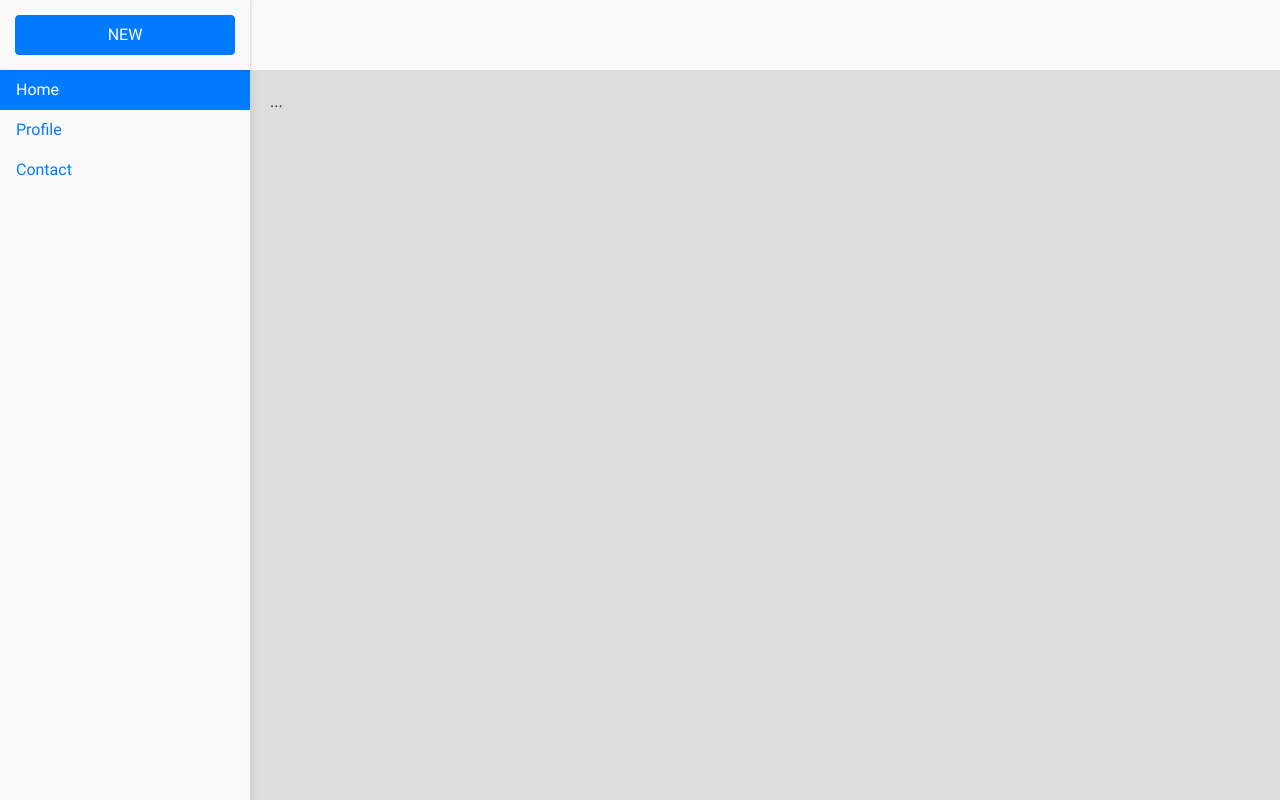
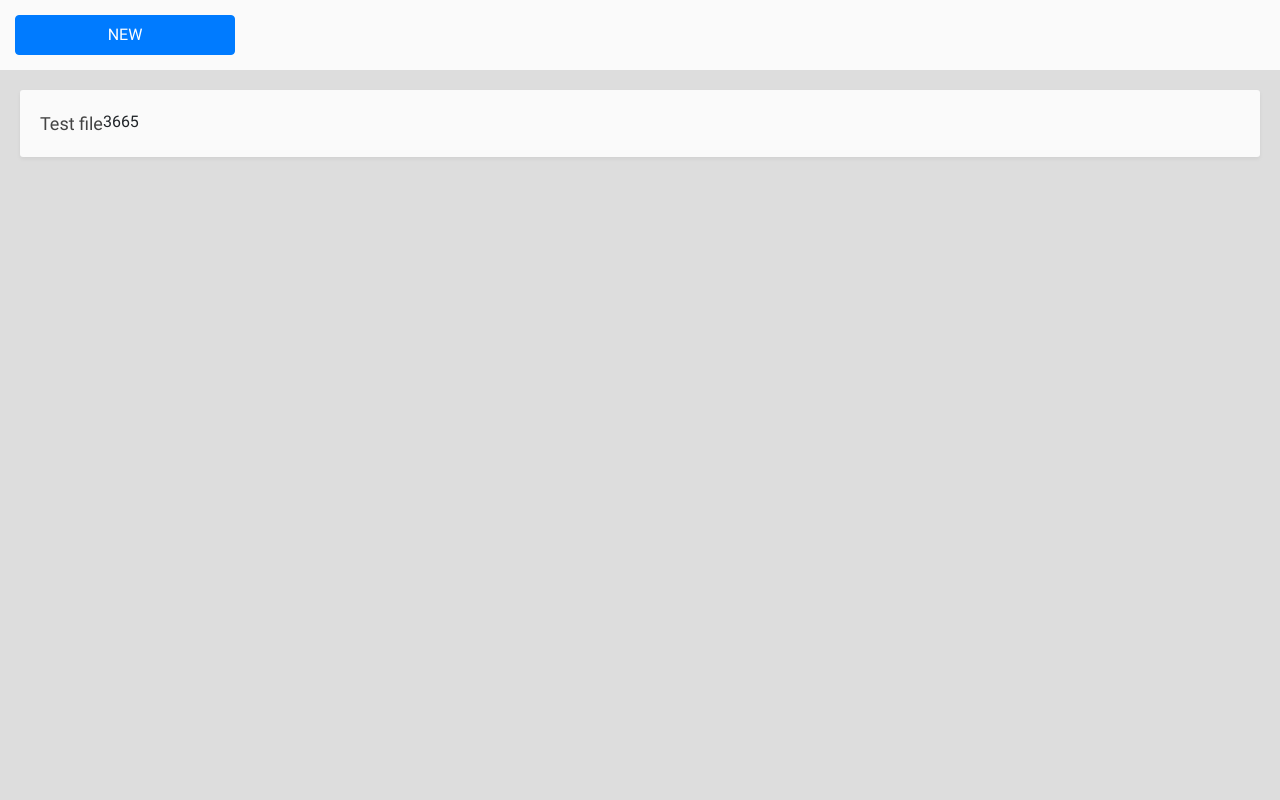
Before and after one commit to paulberry96/AddressValidation, an Electron app: page index.html in a window 1280 px wide. Drawn offline with nearby package versions, Linux system fonts and the light colour scheme.

Commit message:
Re-arranging Interface

```diff
--- a/index.html
+++ b/index.html
@@ -10,25 +10,6 @@
   <body>
 
     <div class="page">
-
-      <div class="sidebar">
-
-        <!-- START File Tabs -->
-        <ul class="nav nav-pills flex-column" id="fileTabList" role="tablist" aria-orientation="vertical">
-          <li class="nav-item">
-            <a class="nav-link active" id="home-tab" data-toggle="tab" href="#home" role="tab" aria-controls="home" aria-selected="true">Home</a>
-          </li>
-          <li class="nav-item">
-            <a class="nav-link" id="profile-tab" data-toggle="tab" href="#profile" role="tab" aria-controls="profile" aria-selected="false">Profile</a>
-          </li>
-          <li class="nav-item">
-            <a class="nav-link" id="contact-tab" data-toggle="tab" href="#contact" role="tab" aria-controls="contact" aria-selected="false">Contact</a>
-          </li>
-        </ul>
-        <!-- END File Tabs -->
-
-      </div>
-
       <div class="header">
 
         <!-- START Header Controls -->
@@ -41,14 +22,14 @@
       </div>
 
       <div class="content">
-
-        <!-- START File Tab Content -->
-        <div class="tab-content" id="fileTabContent">
-          <div class="tab-pane fade show active" id="home" role="tabpanel" aria-labelledby="home-tab">...</div>
-          <div class="tab-pane fade" id="profile" role="tabpanel" aria-labelledby="profile-tab">...</div>
-          <div class="tab-pane fade" id="contact" role="tabpanel" aria-labelledby="contact-tab">...</div>
+        <div class="file-list" id="fileList">
+          <div class="file-item">
+            <div class="file-info">
+              <div class="file-name">Test file</div>
+              <div class="file-row-count">3665</div>
+            </div>
+          </div>
         </div>
-        <!-- END File Tab Content -->
       </div>
 
     </div>
--- a/styles/main.css
+++ b/styles/main.css
@@ -13,19 +13,6 @@ html, body {
     height:100%;
     padding:0px;
 }
-
-/* START Sidebar */
-.sidebar {
-    position:fixed;
-    top:70px; /* Height of header */
-    left:0;
-    flex: 0 0 auto;
-    width:250px;
-    height:100%;
-    background:#fafafa;
-    box-shadow: 0px 0px 10px 0px rgba(0,0,0,0.1);
-}
-/* END Sidebar */
 
 /* START Header */
 .header {
@@ -48,7 +35,6 @@ html, body {
     width: 250px;
     height:100%;
     padding:15px;
-    box-shadow:0px 0px 3px 1px rgba(0,0,0,0.15);
 }
 .header-controls .main-control .btn {
     width: 220px;
@@ -60,7 +46,27 @@ html, body {
 .content {
     width:100%;
     padding: 20px;
-    margin: 70px 0px 0px 250px;
+    margin: 70px 0px 0px 0px;
+}
+.file-list {
+
+}
+.file-item {
+    padding: 20px;
+    background: #fafafa;
+    border-radius: 3px;
+    box-shadow: 0px 2px 4px 0px rgba(0,0,0,0.06);
+}
+.file-info {
+    display:flex;
+    flex-direction: row;
+}
+.file-name {
+    font-size: 18px;
+    color: #444;
+}
+.file-row-count {
+
 }
 /* END Content */
 
@@ -125,9 +131,6 @@ ul {
 a {
     text-decoration: none !important;
 }
-.nav-pills .nav-link {
-    border-radius: 0 !important;
-}
 /* END Misc */
 
 /* START Fonts */
```
Also changed, not shown: inspirations/edit-mode-feedback.png (added), inspirations/task-list-dashboard-large.jpg (added).
